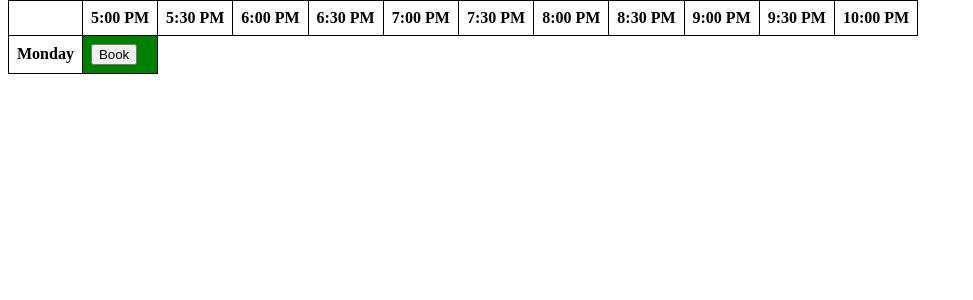
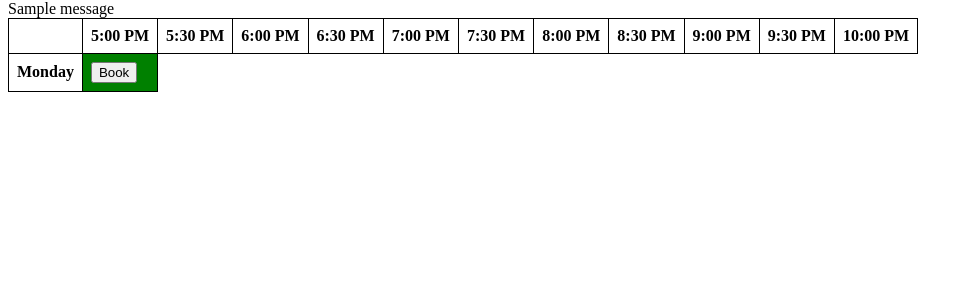
Before and after one commit to Code-Institute-Submissions/Restaurant-Booking-System-5, a Django app: page /book-slot/ in a window 1280 px wide. Shown: the part 113-413 px from the top of the page, without its empty margins (0-973 px from the left). Run offline with Django 3.2, Linux system fonts and the light colour scheme; a user stored in the database is signed in; tables that the repository leaves empty hold one stand-in row (values such as "Sample post"); one stand-in notice (Sample message) is shown.

Commit message:
Add messages for login/logout and to troubleshoot booking issues

```diff
--- a/booking/forms.py
+++ b/booking/forms.py
@@ -1,7 +1,10 @@
 from django import forms
+from .models import Slot
 
 
 class BookingForm(forms.Form):
-    # Define your form fields here
-    day = forms.CharField(max_length=10)
-    time = forms.CharField(max_length=10)
+    slot = forms.ModelChoiceField(queryset=Slot.objects.all())
+
+    def __init__(self, *args, **kwargs):
+        super().__init__(*args, **kwargs)
+        self.fields['slot'].widget.attrs.update({'class': 'form-control'})
--- a/booking/views.py
+++ b/booking/views.py
@@ -4,6 +4,7 @@ from .models import Slot, Booking
 from django.contrib.auth.decorators import login_required
 from django.contrib import messages
 from .forms import BookingForm
+from django.contrib import messages
 
 # Create your views here.
 
@@ -11,23 +12,28 @@ from .forms import BookingForm
 def displayPage(request):
     return render(request, 'booking/booking.html')
 
+
 @login_required
 def book_slot(request):
     if request.method == 'POST':
         form = BookingForm(request.POST)
         if form.is_valid():
-            slot = form.cleaned_data['slot']
-            day = slot.day
-            time = slot.time
+            day = form.cleaned_data['day']
+            time = form.cleaned_data['time']
 
             # Check if time slot is already booked
-            if Booking.objects.filter(slot=slot).exists():
+            if Booking.objects.filter(day=day, time=time).exists():
                 error_message = "The selected time slot is already booked."
-                return render(request, 'booking/booking.html', {'form': form, 'error_message': error_message})
+                messages.error(request, error_message)
+                return redirect('booking_page')
 
             # Create a new booking
-            booking = Booking(user=request.user, slot=slot)
+            booking = Booking(user=request.user, day=day, time=time)
             booking.save()
+
+            # Display a success message
+            success_message = "Booking successful! Your slot has been reserved."
+            messages.success(request, success_message)
 
             # Redirect to a success page or display a success message
             return redirect('booking_success')
--- a/templates/booking/booking.html
+++ b/templates/booking/booking.html
@@ -2,7 +2,13 @@
 
 {% block content %}
 <body>
-
+    {% if messages %}
+        <ul class="messages">
+            {% for message in messages %}
+                <li{% if message.tags %} class="{{ message.tags }}"{% endif %}>{{ message }}</li>
+            {% endfor %}
+        </ul>
+    {% endif %}
     <table>
         <thead>
             <tr>
@@ -40,8 +46,6 @@
             <!-- Add similar rows for other days -->
         </tbody>
     </table>
-    <script>
 
-    </script>
 </body>
 {% endblock %}
```
Also changed, not shown: db.sqlite3.
